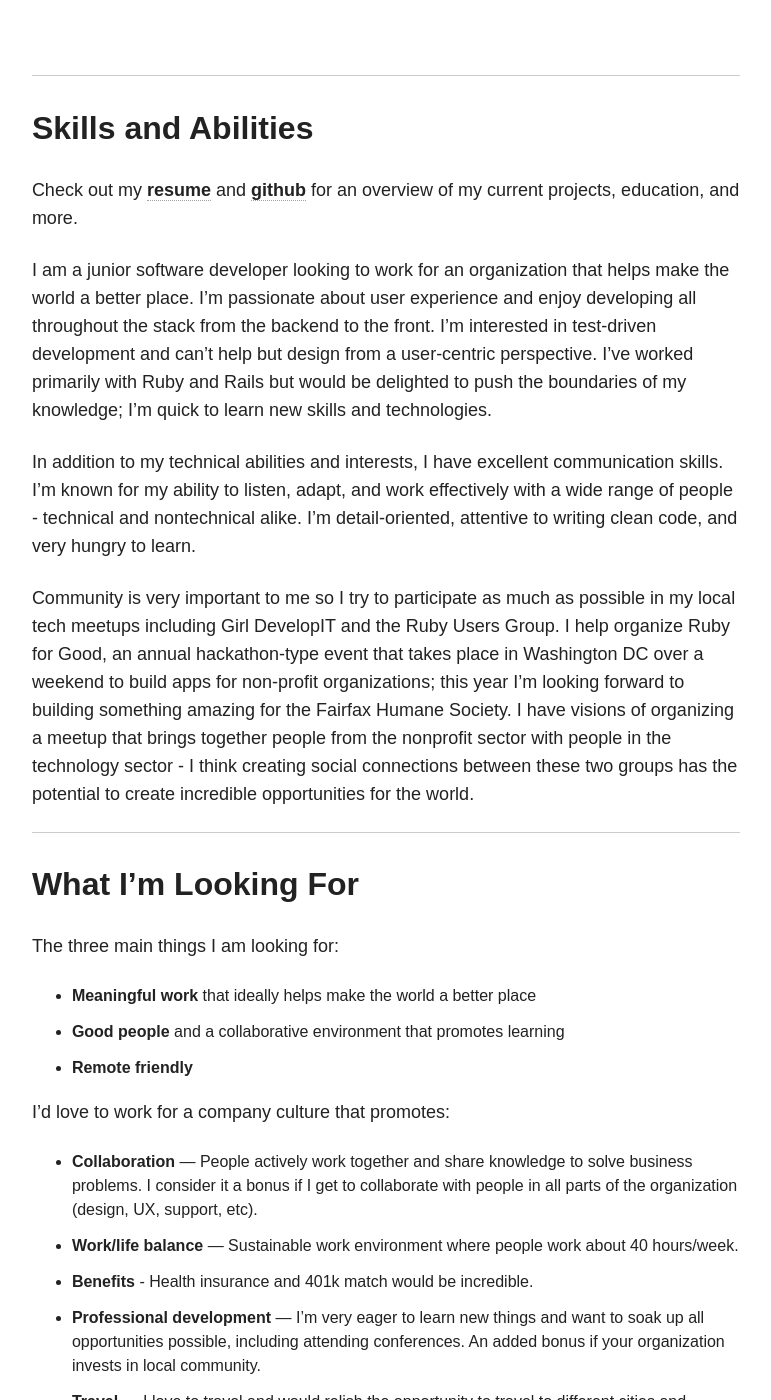
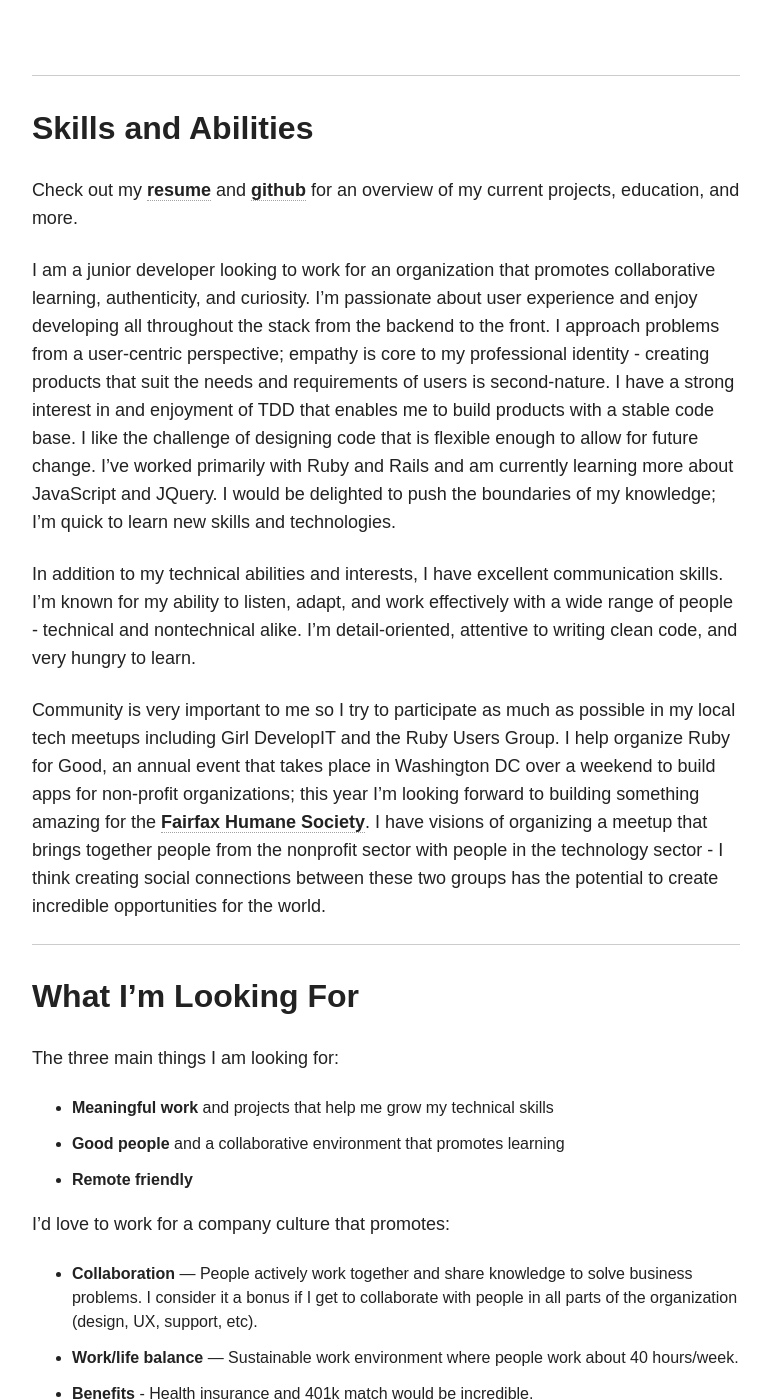
Before and after one commit to teresafinn/teresafinn.github.io, a Jekyll site: the page built from work/index.md, in a window 1280 px wide and 1400 px high, scrolled down 907 px. Shown: the whole window, without its empty margins (254-1025 px from the left). Built offline with Jekyll 4.4.1, drawn with Linux system fonts in a browser that asks for light colours; nearby versions of some CDN libraries; some of the changed text lies outside the part shown.

Commit message:
Update work page

```diff
--- a/work/index.md
+++ b/work/index.md
@@ -20,18 +20,18 @@
 
 Check out my [**resume**](/images/finn-resume.pdf) and [**github**](https://github.com/teresafinn) for an overview of my current projects, education, and more.
 
-I am a junior software developer looking to work for an organization that helps make the world a better place. I'm passionate about user experience and enjoy developing all throughout the stack from the backend to the front. I'm interested in test-driven development and can't help but design from a user-centric perspective. I've worked primarily with Ruby and Rails but would be delighted to push the boundaries of my knowledge; I'm quick to learn new skills and technologies.
+I am a junior developer looking to work for an organization that promotes collaborative learning, authenticity, and curiosity. I'm passionate about user experience and enjoy developing all throughout the stack from the backend to the front. I approach problems from a user-centric perspective; empathy is core to my professional identity - creating products that suit the needs and requirements of users is second-nature. I have a strong interest in and enjoyment of TDD that enables me to build products with a stable code base. I like the challenge of designing code that is flexible enough to allow for future change. I've worked primarily with Ruby and Rails and am currently learning more about JavaScript and JQuery. I would be delighted to push the boundaries of my knowledge; I'm quick to learn new skills and technologies.
 
 In addition to my technical abilities and interests, I have excellent communication skills. I'm known for my ability to listen, adapt, and work effectively with a wide range of people - technical and nontechnical alike. I'm detail-oriented, attentive to writing clean code, and very hungry to learn.
 
-Community is very important to me so I try to participate as much as possible in my local tech meetups including Girl DevelopIT and the Ruby Users Group. I help organize Ruby for Good, an annual hackathon-type event that takes place in Washington DC over a weekend to build apps for non-profit organizations; this year I'm looking forward to building something amazing for the Fairfax Humane Society. I have visions of organizing a meetup that brings together people from the nonprofit sector with people in the technology sector - I think creating social connections between these two groups has the potential to create incredible opportunities for the world.
+Community is very important to me so I try to participate as much as possible in my local tech meetups including Girl DevelopIT and the Ruby Users Group. I help organize Ruby for Good, an annual event that takes place in Washington DC over a weekend to build apps for non-profit organizations; this year I'm looking forward to building something amazing for the [**Fairfax Humane Society**](http://www.hsfc.org/). I have visions of organizing a meetup that brings together people from the nonprofit sector with people in the technology sector - I think creating social connections between these two groups has the potential to create incredible opportunities for the world.
 
 ---
 
 ## What I'm Looking For
 The three main things I am looking for:
 
-* **Meaningful work** that ideally helps make the world a better place
+* **Meaningful work** and projects that help me grow my technical skills
 * **Good people** and a collaborative environment that promotes learning
 * **Remote friendly**
 
@@ -40,10 +40,10 @@
 * **Collaboration** — People actively work together and share knowledge to solve business problems. I consider it a bonus if I get to collaborate with people in all parts of the organization (design, UX, support, etc).
 * **Work/life balance** — Sustainable work environment where people work about 40 hours/week.
 * **Benefits** - Health insurance and 401k match would be incredible.
-* **Professional development** — I'm very eager to learn new things and want to soak up all opportunities possible, including attending conferences. An added bonus if your organization invests in local community.
+* **Professional development and mentorship** — I'm very eager to learn new things and want to soak up all opportunities possible, including attending conferences. An added bonus if your organization invests in local community.
 * **Travel** — I love to travel and would relish the opportunity to travel to different cities and countries. If you're looking for a traveler, I'm your woman!
 * **Start Date** — Now! If the position requires relocation, I would love a month or two to take care of logistics.
-* **Location** — I am looking for a company that supports remote employees. I am currently based in Denver, CO, but expect to relocate back to the Washington DC area in fall 2015 unless a better opportunity comes along! For non-remote positions, I would be happy to consider working in Portland, NYC, and Los Angeles.
+* **Location** — I am currently based in Denver, CO, but am open to remote work or relocation, especially to Portland, NYC, DC, and Los Angeles.
 
 
 ---
@@ -57,9 +57,9 @@
 
 ## FAQ
 
-**Why do you want to work remotely?**
+**How do you feel about working remotely?**
 
-<p class="tfindent"> I love the flexibility, freedom, and focus afforded by working remotely. Some day, I'd like to be able to live in different countries to learn local languages and cultures and maybe even help other people learn to program - all while working remotely! (Have you seen this interesting <strong><a href="http://animalnewyork.com/2014/artists-notebook-ramsey-nasser/">article</a></strong> about programming in Arabic? Wow.) I've immensely enjoyed working with my mentors from afar. We've been very successful with a combination of <strong><a href="https://screenhero.com/">Screenhero</a></strong> and <strong><a href="https://slack.com/">Slack</a></strong>. Perhaps it's because people who work on remote teams are extremely effective communicators, but the remote interactions I've had have been fabulous. I also have a wonderful walking desk that I use daily, and would love to continue using!</p>
+<p class="tfindent">I love the flexibility, freedom, and focus afforded by working remotely and would be very open to exploring the opportunity. Some day, I'd like to be able to live in different countries to learn local languages and cultures and maybe even help other people learn to program - all while working remotely! (Have you seen this interesting <strong><a href="http://animalnewyork.com/2014/artists-notebook-ramsey-nasser/">article</a></strong> about programming in Arabic? Wow.) I've immensely enjoyed working with my mentors from afar. We've been very successful with a combination of <strong><a href="https://screenhero.com/">Screenhero</a></strong> and <strong><a href="https://slack.com/">Slack</a></strong>. Perhaps it's because people who work on remote teams are extremely effective communicators, but the remote interactions I've had have been fabulous. I also have a wonderful walking desk that I use daily, and would love to continue using!</p>
 
 **Why did you switch careers from higher education to tech?**
 
```
